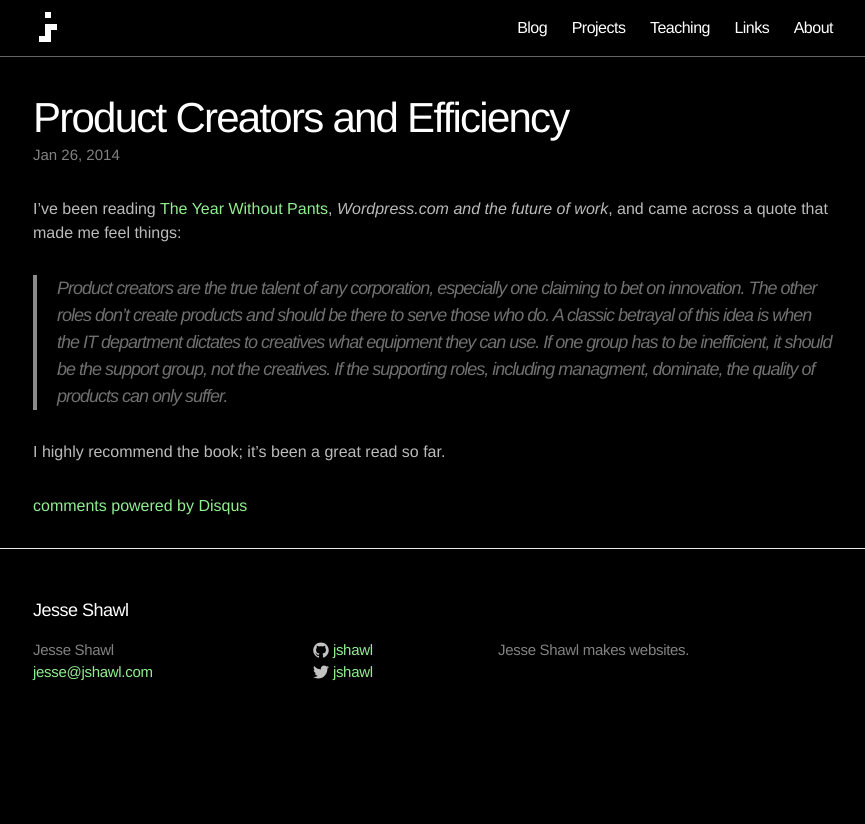
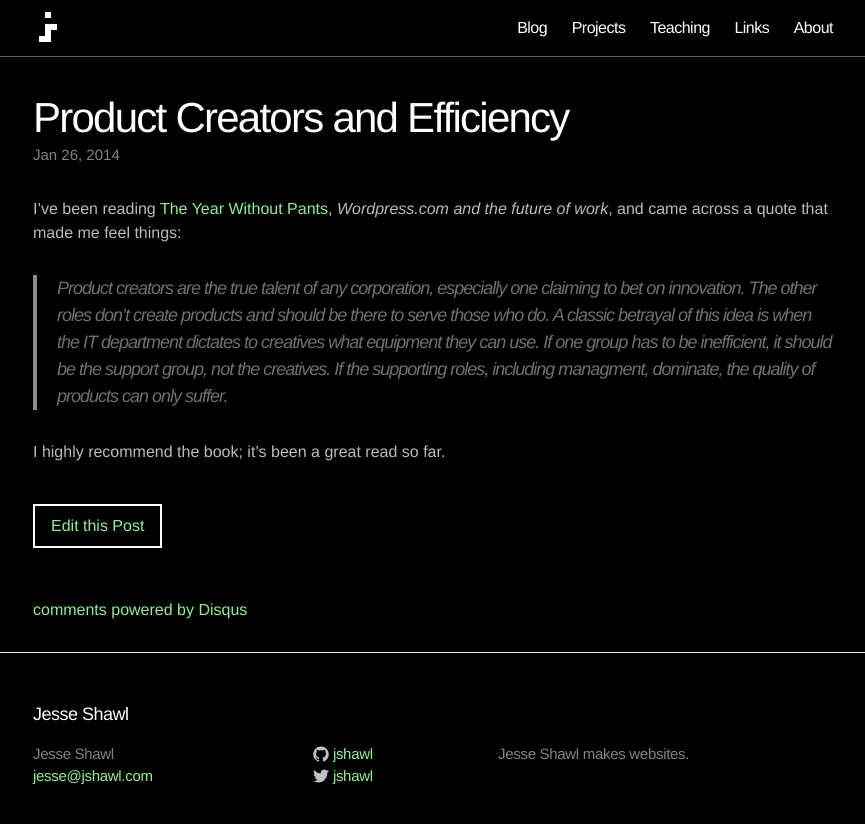
Before and after one commit to jshawl/jesse.sh, a Jekyll site: the page built from _posts/2014-01-26-is-a-product-creator.markdown, in a window 1280 px wide. Shown: the top 824 px of the page, without its empty margins (207-1072 px from the left). Built offline with Jekyll 4.4.1, drawn with Linux system fonts in a browser that asks for light colours; comment, search, counter and statistics services are not loaded.

Commit message:
add edit post button

```diff
--- a/_layouts/post.html
+++ b/_layouts/post.html
@@ -10,6 +10,7 @@
 
   <article class="post-content">
   {{ content }}
+  <a href='https://github.com/jshawl/jesse.sh/tree/master/{{ page.path }}' class='edit'>Edit this Post</a>
   </article>
 <div id="disqus_thread"></div>
   <script type="text/javascript">
--- a/css/main.scss
+++ b/css/main.scss
@@ -57,6 +57,12 @@
 a         { color: lightGreen; text-decoration: none; }
 a:hover   { color: #fff; text-decoration: underline; }
 a:visited { color: #FF34B3; }
+
+.edit, .edit:visited{
+  border:2px solid #fff;
+  padding:.5em 1em;
+  display:inline-block;
+}
 
 $xy:6px;
 $logo-color: #fff;
```
